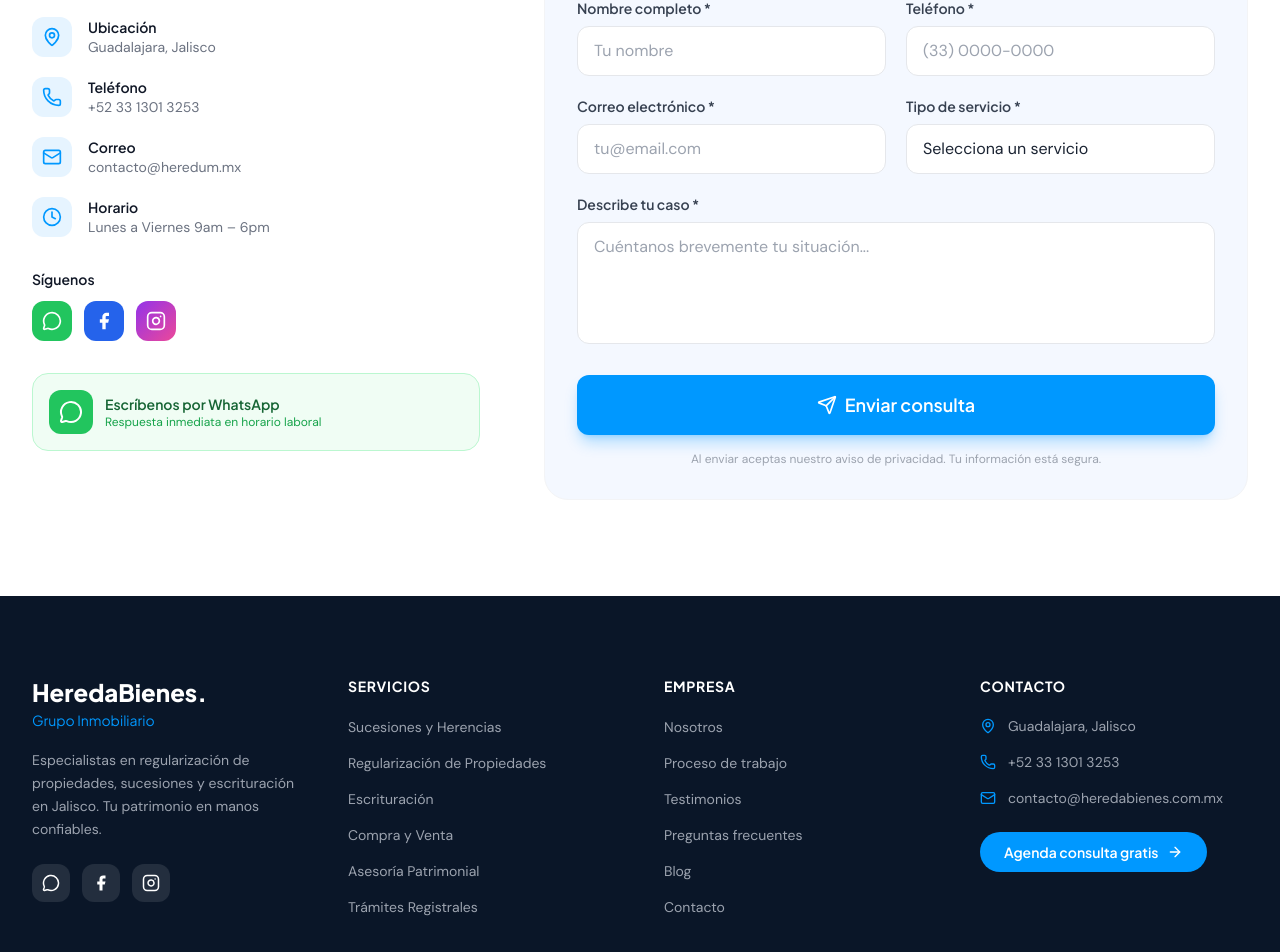
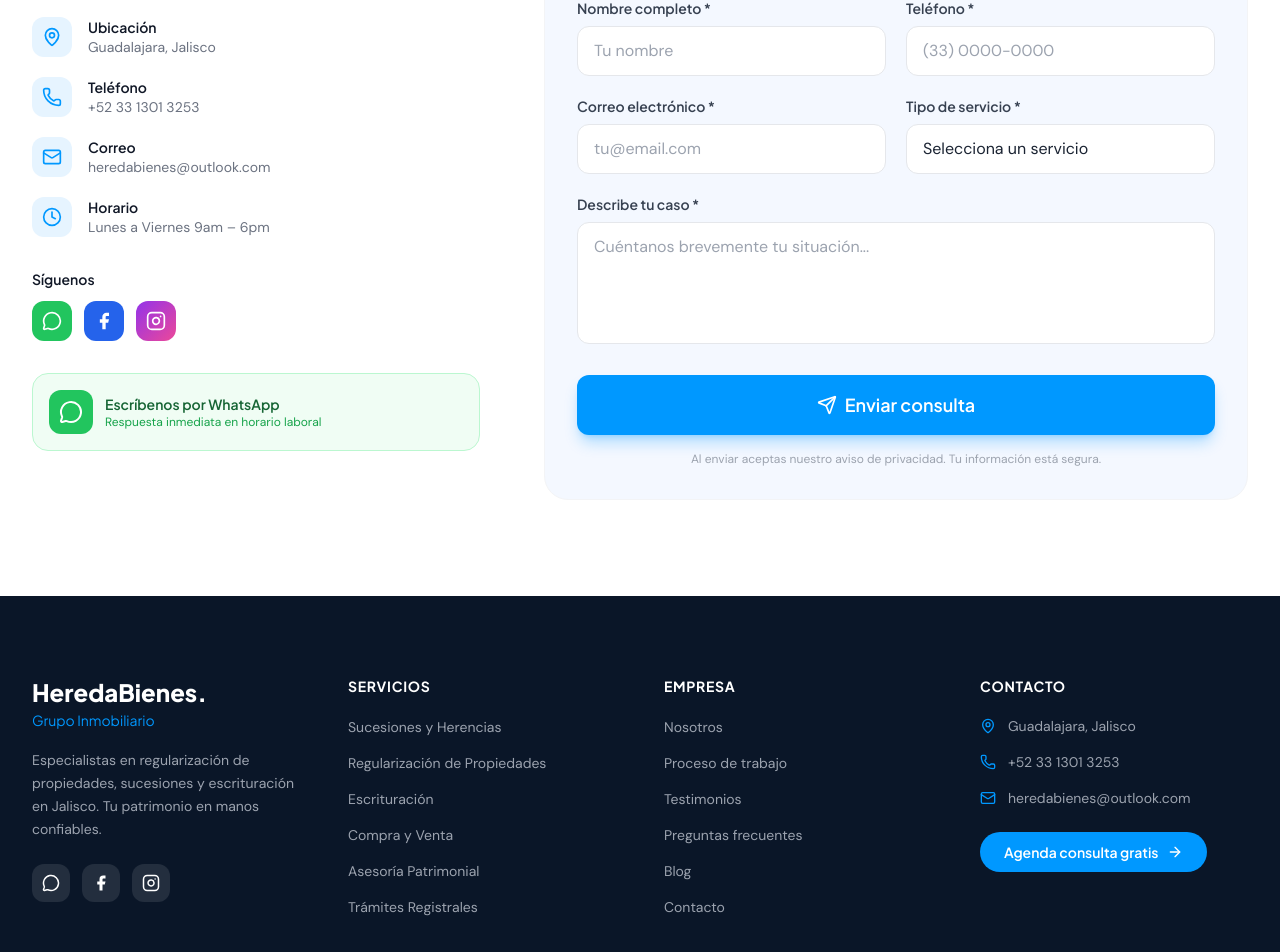
Before and after one commit to richyhoopd/heredabienes, a React (Create React App) app: page / in a window 1280 px wide. Shown: the part 7072-8024 px from the top of the page. Built offline with nearby package versions, Linux system fonts and the light colour scheme; the HTML template or start-up script is replaced by a standard one.

Commit message:
[ADD] cambios de fotos

```diff
--- a/src/components/ContactForm.jsx
+++ b/src/components/ContactForm.jsx
@@ -150,7 +150,7 @@
                   </div>
                 </a>
                 <a
-                  href="mailto:contacto@heredum.mx"
+                  href="mailto:heredabienes@outlook.com"
                   className="flex items-start gap-4 group"
                 >
                   <div className="bg-primary-light p-2.5 rounded-xl group-hover:bg-primary/20 transition-colors">
@@ -158,7 +158,7 @@
                   </div>
                   <div>
                     <p className="font-semibold text-gray-900 font-display text-sm">Correo</p>
-                    <p className="text-gray-500 font-body text-sm">contacto@heredum.mx</p>
+                    <p className="text-gray-500 font-body text-sm">heredabienes@outlook.com</p>
                   </div>
                 </a>
                 <div className="flex items-start gap-4">
--- a/src/components/Footer.jsx
+++ b/src/components/Footer.jsx
@@ -153,11 +153,11 @@
               </li>
               <li>
                 <a
-                  href="mailto:contacto@heredabienes.com.mx"
+                  href="mailto:heredabienes@outlook.com"
                   className="flex items-center gap-3 text-gray-400 hover:text-white text-sm font-body transition-colors"
                 >
                   <Mail size={16} className="flex-shrink-0 text-primary" />
-                  contacto@heredabienes.com.mx
+                  heredabienes@outlook.com
                 </a>
               </li>
             </ul>
--- a/src/pages/Nosotros.jsx
+++ b/src/pages/Nosotros.jsx
@@ -21,19 +21,14 @@
 
 const team = [
   {
-    name: "Lic. Andrea Martínez",
-    role: "Directora General",
-    image: "https://images.unsplash.com/photo-1573496359142-b8d87734a5a2?w=400&q=80",
+    name: "Lic. Jose Ivan Parra Parra",
+    role: "Director General",
+    image: "/ceo_img.jpeg",
   },
   {
-    name: "Lic. Carlos Hernández",
+    name: "Se busca",
     role: "Director Jurídico",
-    image: "https://images.unsplash.com/photo-1560250097-0b93528c311a?w=400&q=80",
-  },
-  {
-    name: "Arq. María Fernanda López",
-    role: "Coordinadora de Avalúos",
-    image: "https://images.unsplash.com/photo-1580489944761-15a19d654956?w=400&q=80",
+    image: "/wanted_poster.png",
   },
 ];
 
@@ -150,7 +145,7 @@
             <div className="section-divider mt-4" />
           </div>
 
-          <div className="grid grid-cols-1 sm:grid-cols-2 lg:grid-cols-3 gap-8">
+          <div className="grid grid-cols-1 sm:grid-cols-2 gap-8 max-w-3xl mx-auto">
             {team.map((member, index) => (
               <div
                 key={index}
```
Also changed, not shown: public/ceo_img.jpeg (added), public/wanted_poster.png (added).
